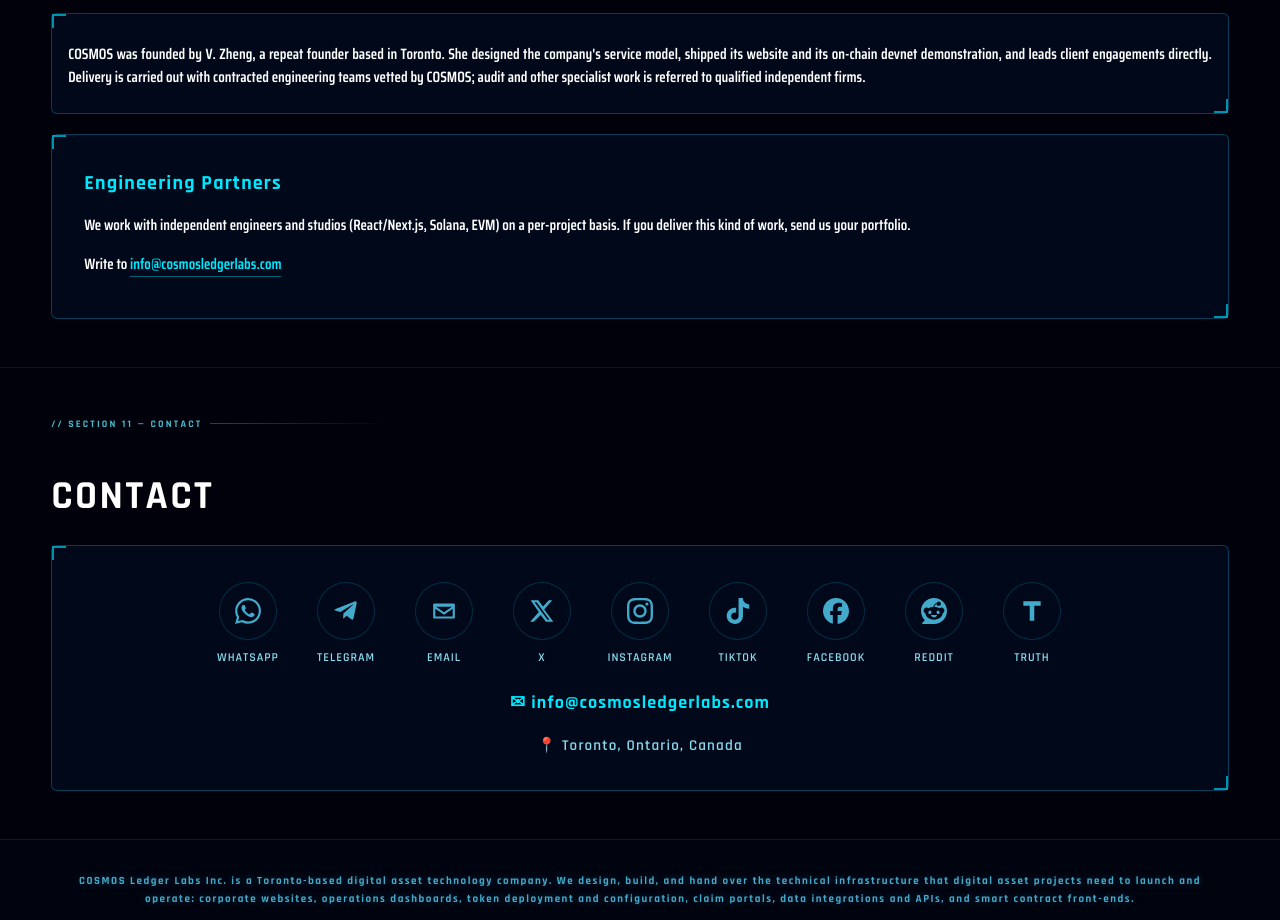
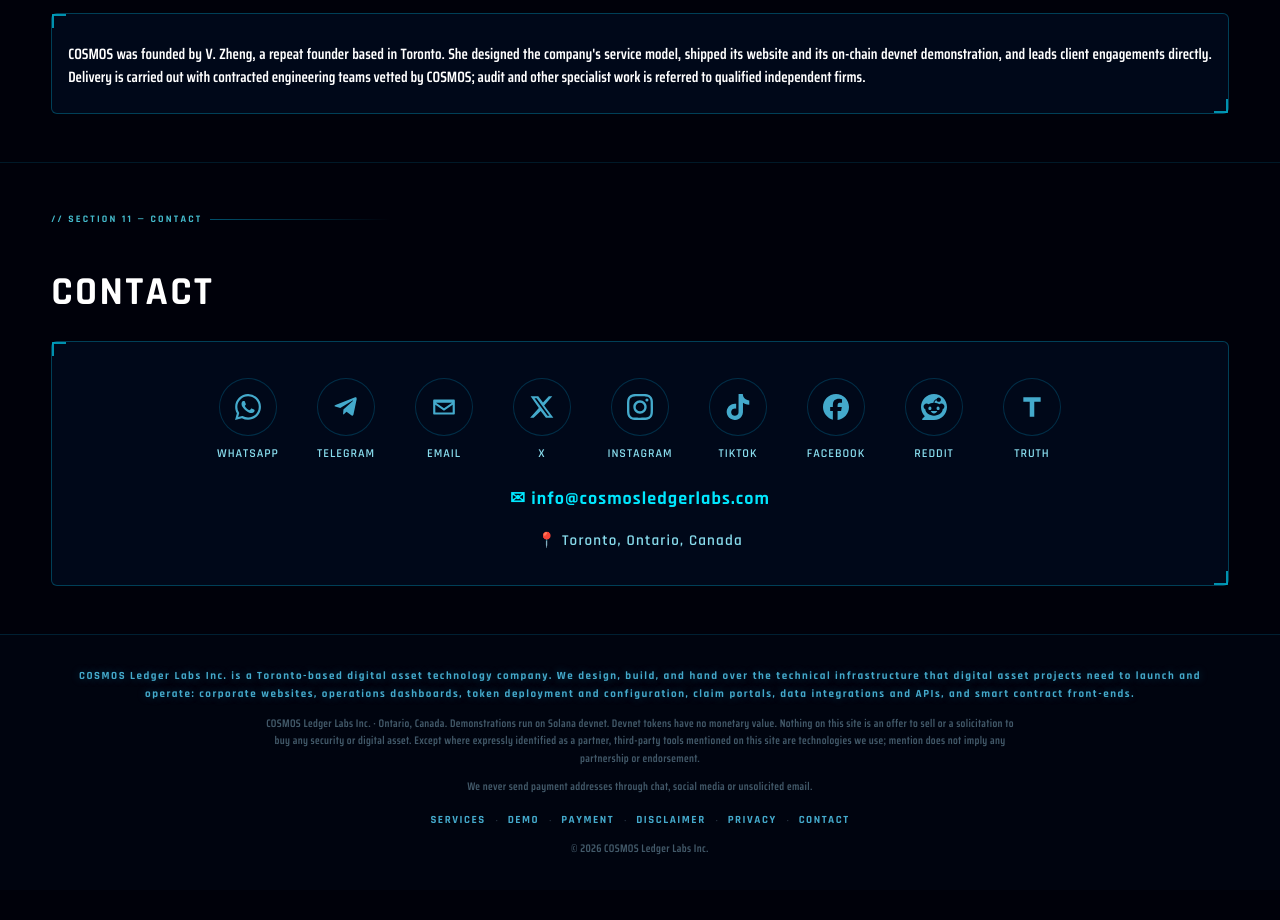
Before and after one commit to cosmosledgerlabs/cosmosledgerlabs-website, a Next.js app: page / in a window 1280 px wide. Shown: the part 4040-4960 px from the top of the page. After the commit the page ends 4930 px from the top, so only its background shows below. Built offline with nearby package versions, Linux system fonts and the light colour scheme; no server answers.

Commit message:
Remove engineering partners section from Sections.js
Removed engineering partners section from the layout.

```diff
--- a/components/Sections.js
+++ b/components/Sections.js
@@ -272,16 +272,6 @@ export function Team() {
           zh: 'COSMOS 由 V. Zheng 創立，她是常駐多倫多的連續創業者。她設計了公司的服務模式，親自完成網站與鏈上 devnet 演示的交付，並直接主導客戶專案。交付工作由 COSMOS 審核的特約工程團隊執行；稽核與其他專業工作則轉介合格的獨立機構。',
         })}</p>
       </div>
-      <div className={`${styles.steelCard} ${styles.teamBlock}`}>
-        <div className={styles.teamHead}>{L({ en: 'Engineering Partners', zh: '工程合作夥伴' })}</div>
-        <p className={styles.ecoText}>{L({
-          en: 'We work with independent engineers and studios (React/Next.js, Solana, EVM) on a per-project basis. If you deliver this kind of work, send us your portfolio.',
-          zh: '我們以專案制與獨立工程師及工作室合作（React/Next.js、Solana、EVM）。如您從事此類交付工作，歡迎寄送作品集。',
-        })}</p>
-        <p className={styles.ecoText}>{L({ en: 'Write to ', zh: '來信：' })}<a href={lang === 'zh'
-          ? 'mailto:info@cosmosledgerlabs.com?subject=%E5%B7%A5%E7%A8%8B%E5%90%88%E4%BD%9C%E5%A4%A5%E4%BC%B4%E6%B4%BD%E8%A9%A2'
-          : 'mailto:info@cosmosledgerlabs.com?subject=Engineering%20Partner%20Inquiry'} className={styles.inlineLink}>info@cosmosledgerlabs.com</a></p>
-      </div>
     </section>
   )
 }
```
